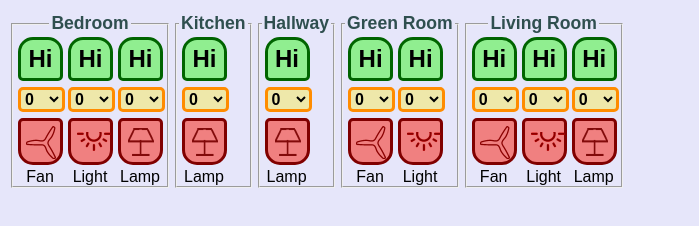
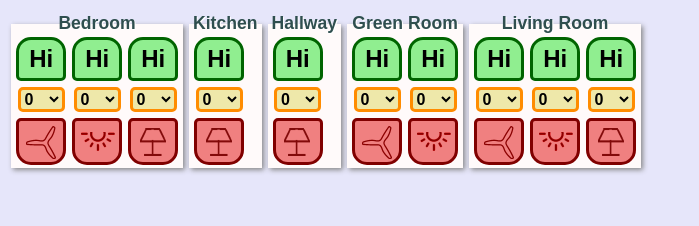
Before and after one commit to wolispace/fans, a website: page index.html in a window 1280 px wide. Shown: the whole page, without its empty margins (0-699 px from the left). Drawn offline with nearby package versions, Linux system fonts and the light colour scheme.

Commit message:
minor ui styling

```diff
--- a/index.html
+++ b/index.html
@@ -18,10 +18,13 @@
      padding: 0px 2px;
      text-align:center;
      margin: 5px 3px;
+     border: 0;
+     background-color: snow;
+     box-shadow: 2px 2px 5px #888888;
    }
    .part-group {
      float:left;
-     width: 50px;
+     width: 56px;
      margin: 0 auto;
    }
 
@@ -29,6 +32,7 @@
     font-weight: bold;
     font-size: 110%;
     color: darkslategrey;
+    text-shadow: 1px 1px  white;
    }
 
    .button {
@@ -123,7 +127,8 @@
 
         }
        });
-       html += '<label>' + part + '</label></div>';
+       //html += '<label>' + part + '</label>';
+       html += '</div>';
       });
       html += '</fieldset>';
        $('body').append(html);
```
